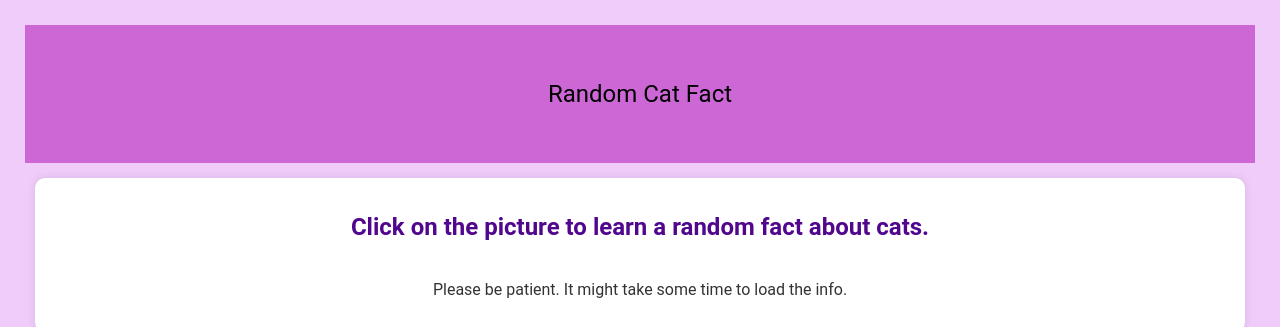
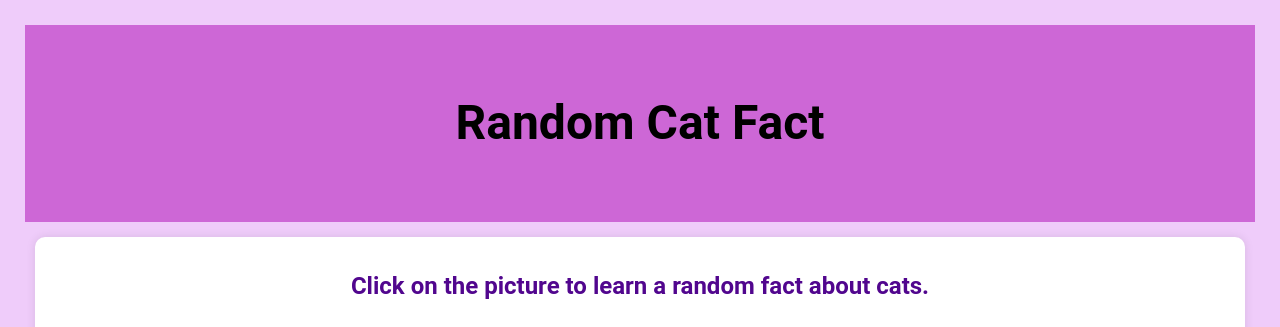
Before and after one commit to purrfectlysanecatlady/purrfectlysanecatlady.github.io, a plain HTML site: page random_cat_fact.html in a window 1280 px wide. Shown: the top 327 px of the page. Drawn offline with Linux system fonts and the light colour scheme.

Commit message:
Update random_cat_fact.html

```diff
--- a/random_cat_fact.html
+++ b/random_cat_fact.html
@@ -9,7 +9,7 @@
     <link rel="stylesheet" href="./random_cat_fact.css" />
 
 <header class="header">
-    <h1">Random Cat Fact</h1>
+    <h1>Random Cat Fact</h1>
 </header>
 <body>
     <section class="content-section">
```
